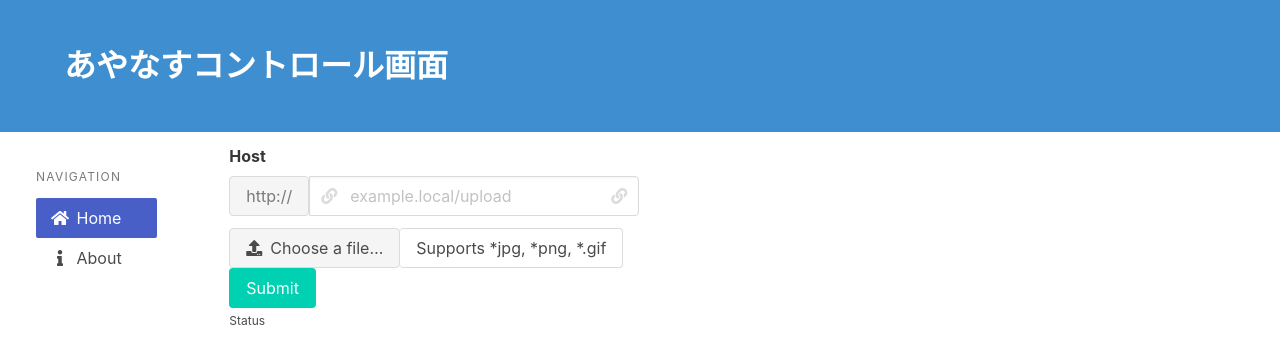
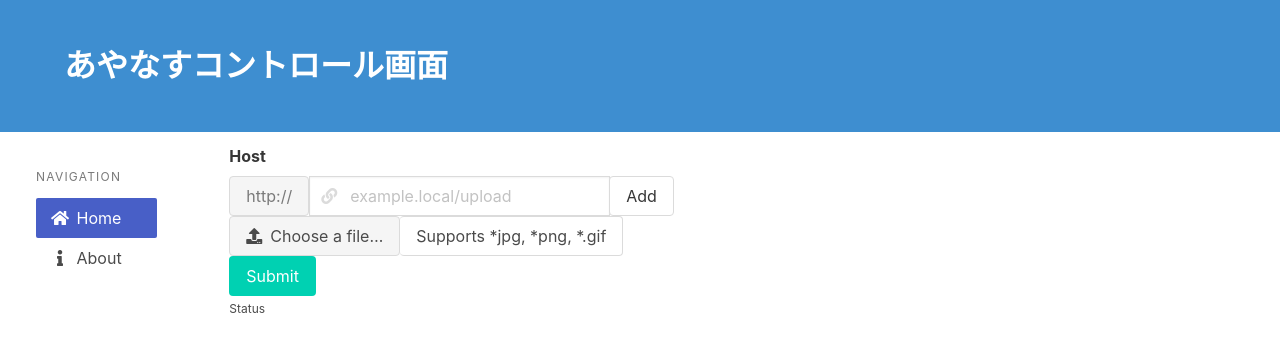
Before and after one commit to ayanasu-iot/ControlPanel, a Vue app: page / in a window 1280 px wide. Shown: the top 364 px of the page. Built offline with nearby package versions, Linux system fonts and the light colour scheme.

Commit message:
:sparkles: Added syncing multiple led displays

```diff
--- a/src/components/upload_form.vue
+++ b/src/components/upload_form.vue
@@ -1,27 +1,25 @@
 <template>
   <div class="container column is-fullheight-with-navbar">
-    <div class="field">
     <label class="label">Host</label>
     <div class="control">
       <div class="field has-addons">
         <p class="button is-static">
           http://
         </p>
-          <p class="control has-icons-left has-icons-right">
-            <label for="server_url"></label><input
+        <p class="control has-icons-left">
+          <label>
+            <input
               class="input"
               type="text"
               placeholder="example.local/upload"
-              id="server_url"
+              v-model="host"
             />
+          </label>
           <span class="icon is-small is-left">
             <i class="fas fa-link"></i>
           </span>
-            <span class="icon is-small is-right">
-              <i class="fas fa-link"></i>
-            </span>
         </p>
-        </div>
+        <button v-on:click="addHosts()" class="button info">Add</button>
       </div>
     </div>
 
@@ -71,6 +69,8 @@ export default {
       headers: {
         'Access-Control-Allow-Origin': '*'
       },
+      hosts: [],
+      host: '',
       upload_status: 'Status'
     }
   },
@@ -81,21 +81,30 @@ export default {
       this.file = files[0]
       this.file_name = files[0].name
     },
-    fileUpload: function() {
-      const url = 'http://' + document.getElementById('server_url').value
-      const formData = new FormData()
-      formData.append('file', this.file)
-      if (url !== 'http://') {
-        axios
-          .post(url, formData, {
+    async postData(address, formData) {
+      try {
+        await axios.post(`http://${address.text}:5000/upload`, formData, {
           headers: {
             'content-type': 'multipart/form-data'
           }
         })
-          .then(function(response) {
-            this.upload_status = response.status.toString()
+      } catch (e) {
+        // eslint-disable-next-line no-console
+        console.log(e.toString())
+      }
+    },
+    async fileUpload() {
+      const urls = this.hosts
+      const formData = new FormData()
+      formData.append('file', this.file)
+      await Promise.all(urls.map(address => this.postData(address, formData)))
+    },
+    addHosts: function() {
+      const host = this.host
+      this.hosts.push({
+        text: host.toString()
       })
-      }
+      this.host = ''
     }
   }
 }
```
Lines whose indentation alone changed are shown as unchanged.
